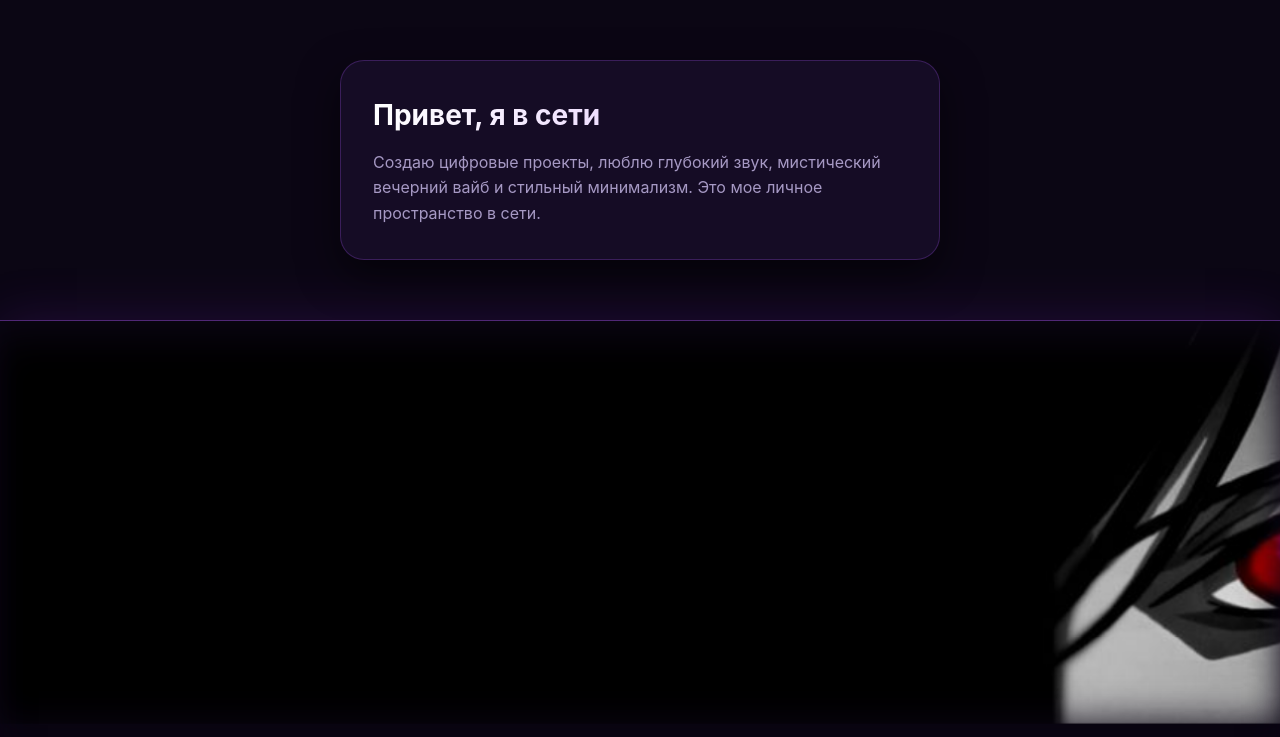
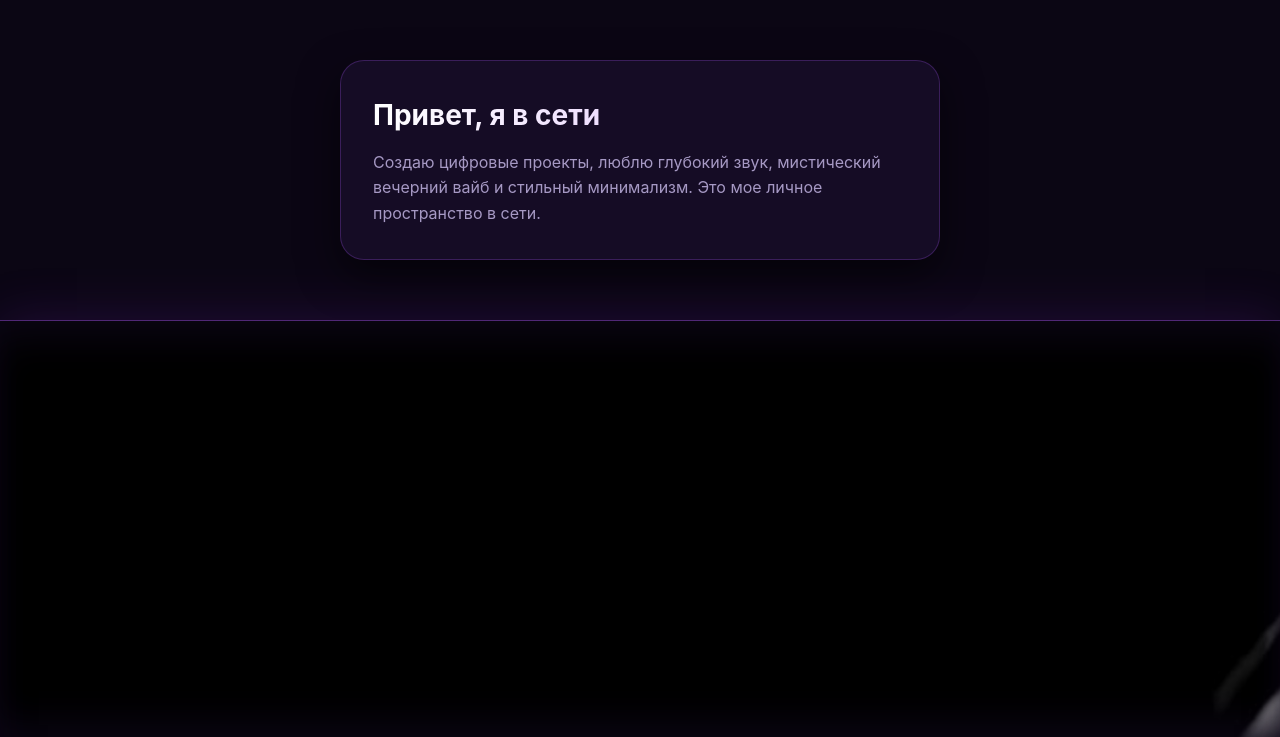
Before and after one commit to dimag01/info, a plain HTML site: page index.html in a window 1280 px wide. Shown: the top 737 px of the page. Drawn offline with Linux system fonts and the light colour scheme.

Commit message:
Update index.html

```diff
--- a/index.html
+++ b/index.html
@@ -60,10 +60,10 @@
         }
         .pano-bg {
             position: absolute;
-            top: -35%;
+            top: -45%;
             left: 0;
             width: 100%;
-            height: 130%;
+            height: 180%;
             background-image: url('bg.jpg'); /* Убрали лишнее темное наложение */
             background-size: cover;
             background-position: center center; /* Выровняли строго по центру */
```
